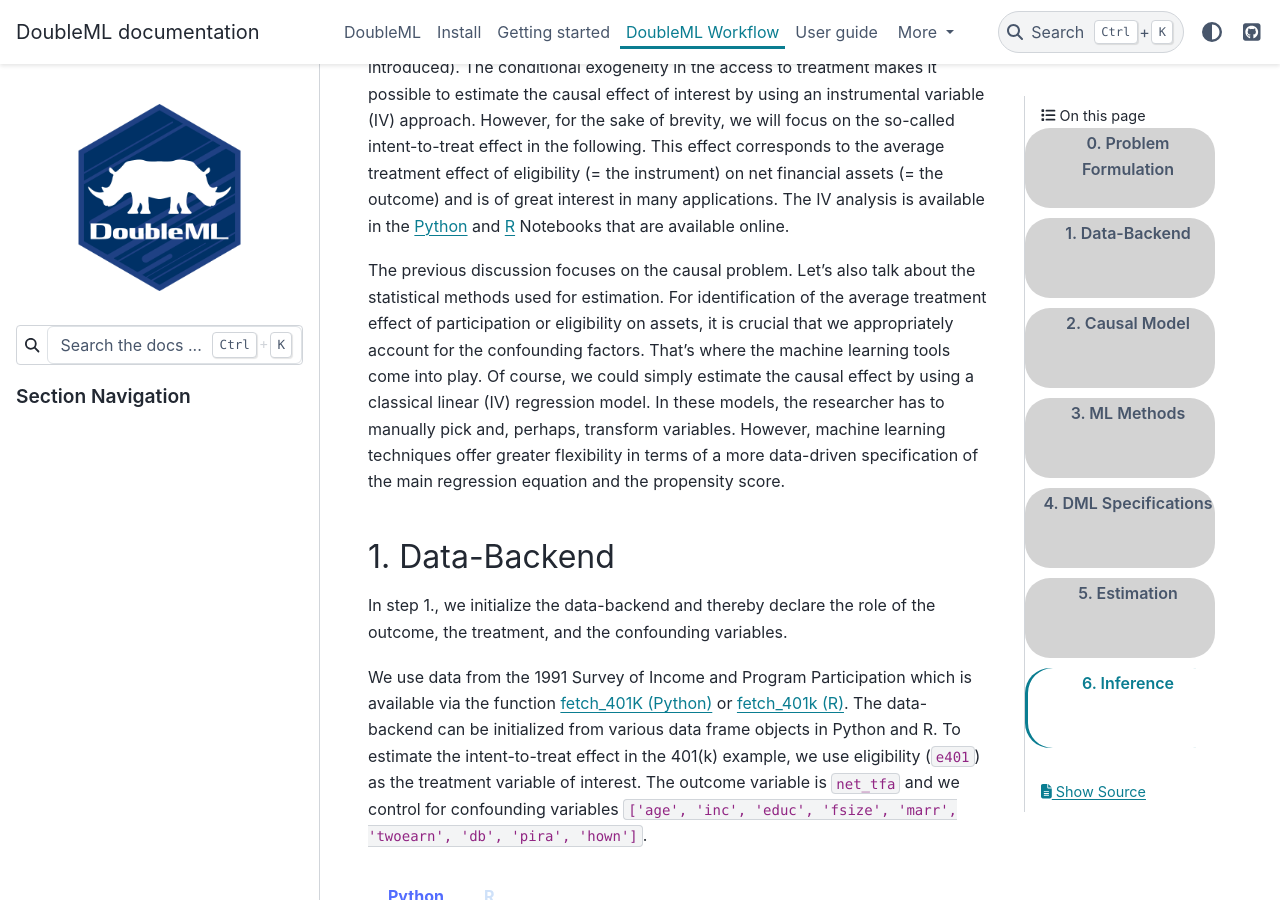
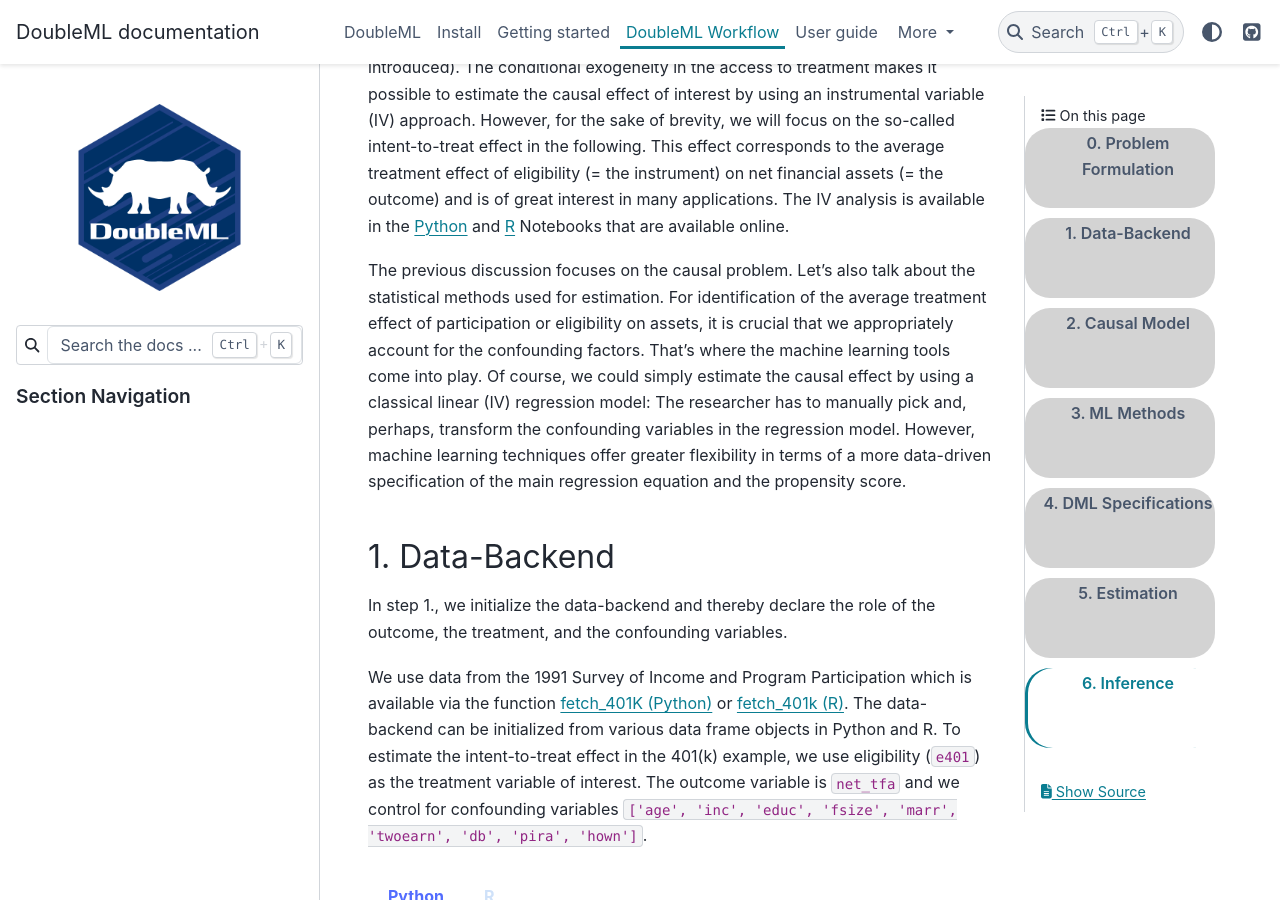
Before and after one commit to DoubleML/doubleml-docs, a Sphinx documentation site: the page built from doc/workflow/workflow.rst, in a window 1280 px wide and 900 px high, scrolled down 1352 px. Built offline with Sphinx 7.4.7 and the PyData theme 0.15.4, drawn with Linux system fonts in a browser that asks for light colours.

Commit message:
clarification

```diff
--- a/doc/workflow/workflow.rst
+++ b/doc/workflow/workflow.rst
@@ -55,8 +55,9 @@ and `R <https://docs.doubleml.org/stable/examples/R_double_ml_pension.html>`_ No
 The previous discussion focuses on the causal problem. Let's also talk about the statistical methods used for estimation.
 For identification of the average treatment effect of participation or eligibility on assets, it is crucial that we appropriately
 account for the confounding factors. That's where the machine learning tools come into play. Of course, we could simply estimate
-the causal effect by using a classical linear (IV) regression model. In these models, the researcher has to manually pick and, perhaps,
-transform variables. However, machine learning techniques offer greater flexibility in terms of a more data-driven specification
+the causal effect by using a classical linear (IV) regression model: The researcher has to manually pick and, perhaps,
+transform the confounding variables in the regression model.
+However, machine learning techniques offer greater flexibility in terms of a more data-driven specification
 of the main regression equation and the propensity score.
 
 1. Data-Backend
```
